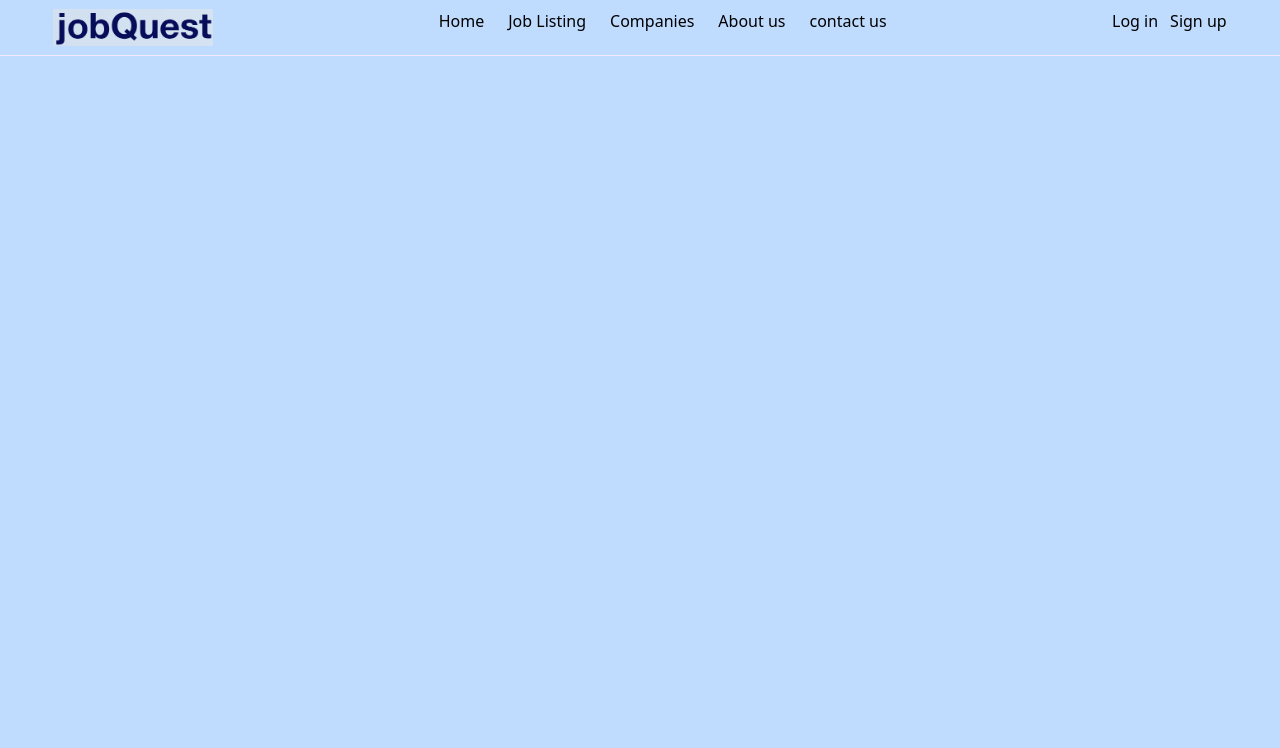
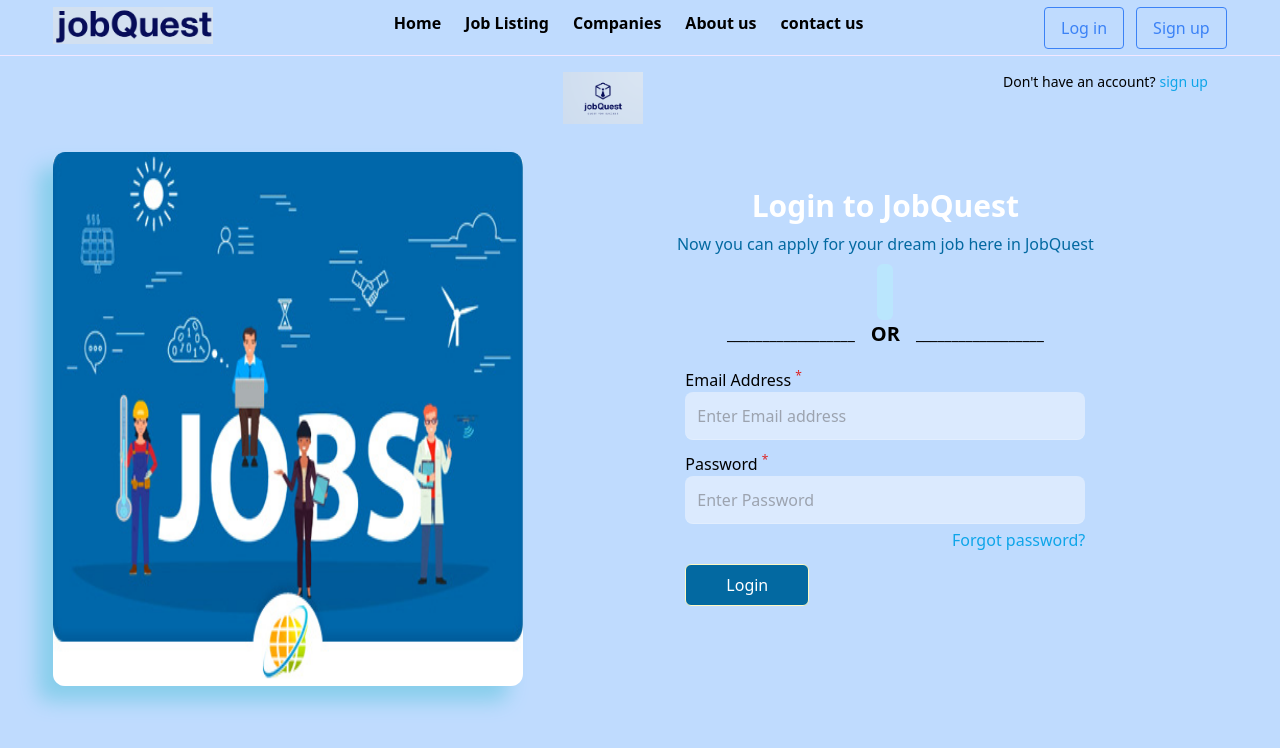
Before and after one commit to Ankit15yadav/jobQuest-fnt, a React (Create React App) app: page /login in a window 1280 px wide. Shown: the top 748 px of the page. Built offline with nearby package versions, Linux system fonts and the light colour scheme.

Commit message:
login page

```diff
--- a/package.json
+++ b/package.json
@@ -3,6 +3,7 @@
   "version": "0.1.0",
   "private": true,
   "dependencies": {
+    "@react-oauth/google": "^0.12.1",
     "@reduxjs/toolkit": "^2.2.7",
     "concurrently": "^8.2.2",
     "react": "^18.2.0",
--- a/src/App.jsx
+++ b/src/App.jsx
@@ -1,6 +1,8 @@
 import { Route, Routes } from "react-router-dom";
 import Home from "./component/Pages/Home";
 import Navbar from "./component/common/Navbar";
+import Login from "./component/Pages/Login";
+import Signup from "./component/Pages/Singup"
 
 function App() {
   return (
@@ -8,7 +10,8 @@ function App() {
       <Navbar />
       <Routes>
         <Route path="/" element={<Home />} />
-        {/* <Route path="/ab" element={<Home />} /> */}
+        <Route path="/login" element={<Login />} />
+        <Route path="/signup" element={<Signup />} />
       </Routes>
     </div>
   );
--- /dev/null
+++ b/src/component/Pages/Login.jsx
@@ -0,0 +1,134 @@
+import React, { useState } from 'react'
+import loginImg from "../../assets/logo/job-portal-1.jpg"
+import logo from "../../assets/logo/logofull.png"
+import { Link, useNavigate } from 'react-router-dom'
+import { useDispatch } from 'react-redux'
+import { GoogleLogin, GoogleOAuthProvider } from '@react-oauth/google'
+
+const Login = () => {
+
+    const navigate = useNavigate();
+    const dispatch = useDispatch();
+    const [formData, setFormData] = useState({
+        email: "",
+        password: "",
+    })
+
+    const googleLoginSuccess = (res) => {
+        console.log(res);
+    }
+
+    const googleLoginFailure = () => {
+        console.log("Login failed");
+    }
+
+    const { email, password } = formData;
+
+    const handleOnChange = (e) => {
+        setFormData((prevData) => ({
+            ...prevData,
+            [e.target.name]: e.target.value,
+        }))
+    }
+
+    const handleSubmit = (e) => {
+        e.preventDefault()
+        console.log(formData);
+        // dispatch(login(email, password, navigate));
+    }
+
+    return (
+        <div className='w-11/12 mx-auto flex mt-4 gap-x-10'>
+            {/* left div for image */}
+            {/* flex 1 use krne se full image cover hone lagi */}
+            <div className='w-[40%]'>
+                <img src={loginImg} alt='loginpageimage'
+                    className=' w-full h-[100%] object-fill mt-20 shadow-[-15px_15px_20px_skyblue] rounded-xl'
+                />
+            </div>
+
+            {/* form div */}
+            <div className='w-[55%] flex flex-col'>
+                <div className='flex justify-between'>
+                    <img src={logo} width={80} height={80} />
+                    <p className=' text-sm flex gap-x-1'>Don't have an account?
+                        <Link to={"/signup"}>
+                            <p className=' text-sky-500'>sign up</p>
+                        </Link>
+                    </p>
+                </div>
+
+
+                {/* description */}
+                <div className='flex flex-col items-center justify-center mt-16'>
+                    <p className='text-white text-3xl font-semibold'>Login to JobQuest</p>
+                    <p className='mt-2 text-sky-700'>Now you can apply for your dream job here in JobQuest</p>
+
+                    <GoogleOAuthProvider clientId='941938351661-lgi608344tc4p11b0bgjlb70ddsjqhm2.apps.googleusercontent.com' >
+                        <div className='w-fit mt-2 p-2 bg-sky-200 rounded-md'>
+                            <GoogleLogin
+                                onSuccess={googleLoginSuccess}
+                                onError={googleLoginFailure}
+                            />
+                        </div>
+                    </GoogleOAuthProvider>
+
+                    <div className='flex items-center justify-center gap-x-4'>
+                        <div className=''>__________________</div>
+                        <span className=' text-xl font-semibold'>OR</span>
+                        <div>__________________</div>
+                    </div>
+                </div>
+
+                {/* form */}
+                <div className=' flex flex-col mt-5 justify-center items-center'>
+                    <form onSubmit={handleSubmit}>
+                        <label className=''>
+                            <p>Email Address <sup className=' text-red-600'>*</sup></p>
+                            <input
+                                required
+                                type='text'
+                                name='email'
+                                value={email}
+                                onChange={handleOnChange}
+                                placeholder='Enter Email address'
+                                style={{
+                                    boxShadow: "inset 0px -1px 0px rgba(255, 255, 255, 0.18)",
+                                }}
+                                className='w-[400px] rounded-[0.5rem] bg-blue-100 p-[12px] pr-12 text-richblack-5'
+                            />
+                        </label>
+                        <lablel className="">
+                            <p className=' mt-3'>Password <sup className=' text-red-600'>*</sup></p>
+                            <input
+                                required
+                                type='text'
+                                name='password'
+                                value={password}
+                                onChange={handleOnChange}
+                                placeholder='Enter Password'
+                                style={{
+                                    boxShadow: "inset 0px -1px 0px rgba(255, 255, 255, 0.18)"
+                                }}
+                                className='w-[400px] rounded-[0.5rem] bg-blue-100 p-[12px] pr-12 text-richblack-5'
+                            />
+                        </lablel>
+
+                        <div
+                            onClick={() => navigate("/resetPassword")}
+                            className='cursor-pointer text-sky-500 flex justify-end mt-1'>Forgot password?
+                        </div>
+
+                        <button type='submit' className='border border-yellow-100 px-10 py-2 w-fit mt-3 rounded-md bg-sky-700 text-white' >
+                            Login
+                        </button>
+                    </form>
+
+                </div>
+            </div>
+
+        </div>
+    )
+}
+
+export default Login
--- /dev/null
+++ b/src/component/Pages/Singup.jsx
@@ -0,0 +1,58 @@
+import React, { useState } from 'react'
+import { ACCOUNT_TYPE } from '../../utils/constants'
+import { useNavigate } from 'react-router-dom'
+import { useDispatch } from 'react-redux';
+import Tab from '../common/Tab';
+
+const Singup = () => {
+
+    const navigate = useNavigate();
+    const dispatch = useDispatch();
+
+    const [accountType, setAccountType] = useState(ACCOUNT_TYPE.JOBSEEKER)
+
+    const [formData, setFormData] = useState({
+        firstName: "",
+        lastName: "",
+        email: "",
+        password: "",
+        confirmPassword: "",
+    })
+
+    const { firstName, lastName, email, password, confirmPassword } = formData;
+
+    const tabData = [
+        {
+            id: 1,
+            tabName: "Employer",
+            type: ACCOUNT_TYPE.EMPLOYER,
+        },
+        {
+            id: 2,
+            tabName: "JobSeeker",
+            type: ACCOUNT_TYPE.JOBSEEKER
+        }
+    ]
+
+    return (
+
+        <div className='w-11/12 mx-auto flex mt-4 gap-x-10'>
+            {/* form */}
+            <div>
+                <Tab tabData={tabData} field={accountType} setField={setAccountType} />
+                <form>
+                    <label>
+
+                    </label>
+                </form>
+            </div>
+
+            {/* image */}
+            <div>
+
+            </div>
+        </div>
+    )
+}
+
+export default Singup
--- a/src/component/common/Navbar.jsx
+++ b/src/component/common/Navbar.jsx
@@ -1,6 +1,6 @@
 import React, { useState } from 'react'
 import { useSelector } from 'react-redux'
-import { Link, useLocation } from 'react-router-dom';
+import { Link, matchPath, useLocation } from 'react-router-dom';
 import { NavBarLinks } from '../../data/NavbarLinks';
 import { ACCOUNT_TYPE } from '../../utils/constants';
 import { CiBookmarkCheck } from "react-icons/ci";
@@ -15,6 +15,9 @@ const Navbar = () => {
 
     const [loading, setLoading] = useState(false);
 
+    const matchRoute = (route) => {
+        return matchPath({ path: route }, location.pathname)
+    }
     return (
         <div className='w-full flex h-14 items-center justify-center border-b-[1px] border-b-purple-100'>
             <div className=' w-11/12 mx-auto max-w-maxContent flex justify-between'>
@@ -23,13 +26,19 @@ const Navbar = () => {
                     <img src={logo} alt='logo hai' width={160} height={32} />
                 </Link>
 
-                <nav className=' hidden md:block'>
+                <nav className=' hidden md:block '>
                     <ul className=' flex gap-6 text-black'>
                         {
                             NavBarLinks.map((link, index) => (
-                                <li key={index}>
+                                <li key={index}
+                                    className='flex items-center justify-center mt-1'
+                                >
                                     <Link to={link?.path}>
-                                        {link.title}
+                                        <p className={`${matchRoute(link?.path)
+                                            ? "text-blue-500" : "text-black"
+                                            } font-semibold`}>
+                                            {link?.title}
+                                        </p>
                                     </Link>
                                 </li>
                             ))
@@ -38,7 +47,7 @@ const Navbar = () => {
                 </nav>
 
                 {/* login and sign up buttons */}
-                <div className=' flex gap-x-3'>
+                <div className=' flex gap-x-3 '>
                     {
                         user && user.accounttype !== ACCOUNT_TYPE.EMPLOYER &&
                         (
@@ -49,13 +58,17 @@ const Navbar = () => {
                     }
                     {
                         token === null && (
-                            <Link to={"/login"}>
+                            <Link to={"/login"}
+                                className="border border-blue-500 px-4 py-2 rounded text-blue-500 hover:bg-blue-500 hover:text-white transition duration-200"
+                            >
                                 Log in
                             </Link>
                         )
                     }
                     {token === null && (
-                        <Link to={"/signup"}>
+                        <Link to={"/signup"}
+                            className="border border-blue-500 px-4 py-2 rounded text-blue-500 hover:bg-blue-500 hover:text-white transition duration-200"
+                        >
                             Sign up
                         </Link>
                     )}
--- /dev/null
+++ b/src/component/common/Tab.jsx
@@ -0,0 +1,21 @@
+import React from 'react'
+
+const Tab = ({ tabData, field, setField }) => {
+    return (
+        <div className=' flex p-1 gap-x-1'>
+            {
+                tabData?.map((tab) => (
+                    <button
+                        key={tab.id}
+                        onClick={() => setField(tab.type)}
+                        className={`${field === tab.type ? " bg-sky-400 text-white" : ""} py-2 px-4 rounded-full transition-all duration-200`}
+                    >
+                        {tab?.tabName}
+                    </button>
+                ))
+            }
+        </div>
+    )
+}
+
+export default Tab
```
Also changed, not shown: src/assets/logo/job-portal-1.jpg (added), 1 other file (tests, documents, lock files or other folders).
